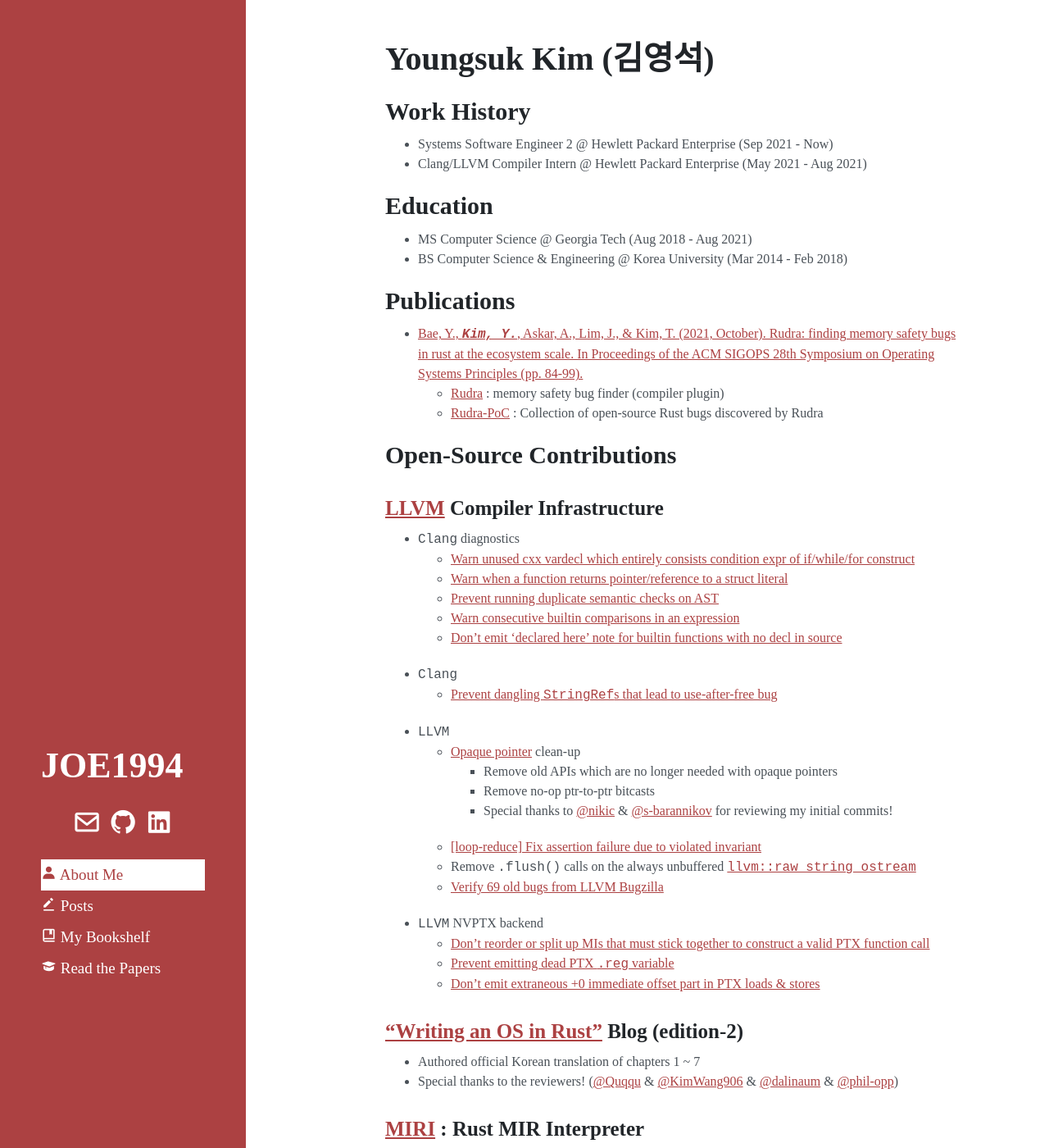
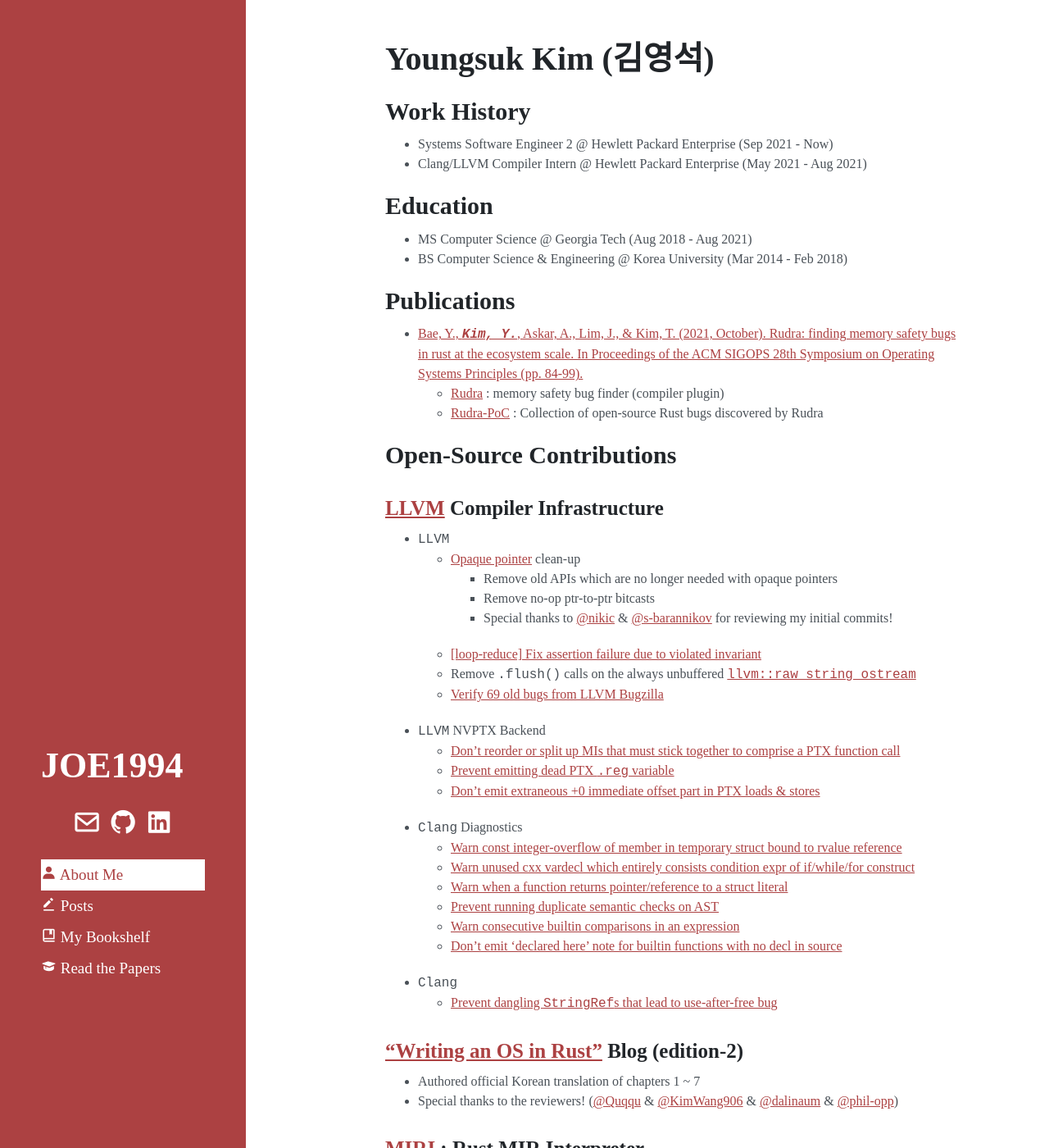
Before and after one commit to JOE1994/JOE1994.github.io, a Jekyll site: the page built from index.md, in a window 1280 px wide and 1400 px high. Shown: the whole window at 82% size. Built offline with Jekyll 4.4.1, drawn with Linux system fonts in a browser that asks for light colours; some web fonts are replaced; some of the changed lines change nothing that is shown.

Commit message:
Add clang item + reorder list

```diff
--- a/index.md
+++ b/index.md
@@ -20,14 +20,6 @@
 ## Open-Source Contributions
 
 ### [LLVM](https://github.com/llvm/llvm-project/commits?author=JOE1994) Compiler Infrastructure
-* `Clang` diagnostics
-  * [Warn unused cxx vardecl which entirely consists condition expr of if/while/for construct](https://github.com/llvm/llvm-project/pull/87348)
-  * [Warn when a function returns pointer/reference to a struct literal](https://github.com/llvm/llvm-project/pull/83741)
-  * [Prevent running duplicate semantic checks on AST](https://github.com/llvm/llvm-project/pull/90625)
-  * [Warn consecutive builtin comparisons in an expression](https://github.com/llvm/llvm-project/pull/92200)
-  * [Don't emit 'declared here' note for builtin functions with no decl in source](https://github.com/llvm/llvm-project/pull/93394)
-* `Clang`
-  * [Prevent dangling `StringRef`s that lead to use-after-free bug](cce/master.20240716202438_7934e61602de0159b2d07f7ed26b1f552671f375-debug)
 * `LLVM`
   * [Opaque pointer](https://llvm.org/docs/OpaquePointers.html) clean-up
     * Remove old APIs which are no longer needed with opaque pointers
@@ -36,10 +28,19 @@
   * [[loop-reduce] Fix assertion failure due to violated invariant](https://github.com/llvm/llvm-project/pull/112576)
   * Remove `.flush()` calls on the always unbuffered [`llvm::raw_string_ostream`](https://llvm.org/doxygen/classllvm_1_1raw__string__ostream.html)
   * [Verify 69 old bugs from LLVM Bugzilla](https://github.com/llvm/llvm-project/issues?q=label%3Abugzilla+commenter%3AJOE1994)
-* `LLVM` NVPTX backend
-  * [Don't reorder or split up MIs that must stick together to construct a valid PTX function call](https://github.com/llvm/llvm-project/pull/116522)
+* `LLVM` NVPTX Backend
+  * [Don't reorder or split up MIs that must stick together to comprise a PTX function call](https://github.com/llvm/llvm-project/pull/116522)
   * [Prevent emitting dead PTX `.reg` variable](https://github.com/llvm/llvm-project/pull/89004)
   * [Don't emit extraneous +0 immediate offset part in PTX loads & stores](https://github.com/llvm/llvm-project/pull/113017)
+* `Clang` Diagnostics
+  * [Warn const integer-overflow of member in temporary struct bound to rvalue reference](https://github.com/llvm/llvm-project/pull/117225)
+  * [Warn unused cxx vardecl which entirely consists condition expr of if/while/for construct](https://github.com/llvm/llvm-project/pull/87348)
+  * [Warn when a function returns pointer/reference to a struct literal](https://github.com/llvm/llvm-project/pull/83741)
+  * [Prevent running duplicate semantic checks on AST](https://github.com/llvm/llvm-project/pull/90625)
+  * [Warn consecutive builtin comparisons in an expression](https://github.com/llvm/llvm-project/pull/92200)
+  * [Don't emit 'declared here' note for builtin functions with no decl in source](https://github.com/llvm/llvm-project/pull/93394)
+* `Clang`
+  * [Prevent dangling `StringRef`s that lead to use-after-free bug](cce/master.20240716202438_7934e61602de0159b2d07f7ed26b1f552671f375-debug)
 
 ### ["Writing an OS in Rust"](https://github.com/phil-opp/blog_os/commits?author=JOE1994) Blog (edition-2)
 * Authored official Korean translation of chapters 1 ~ 7
```
